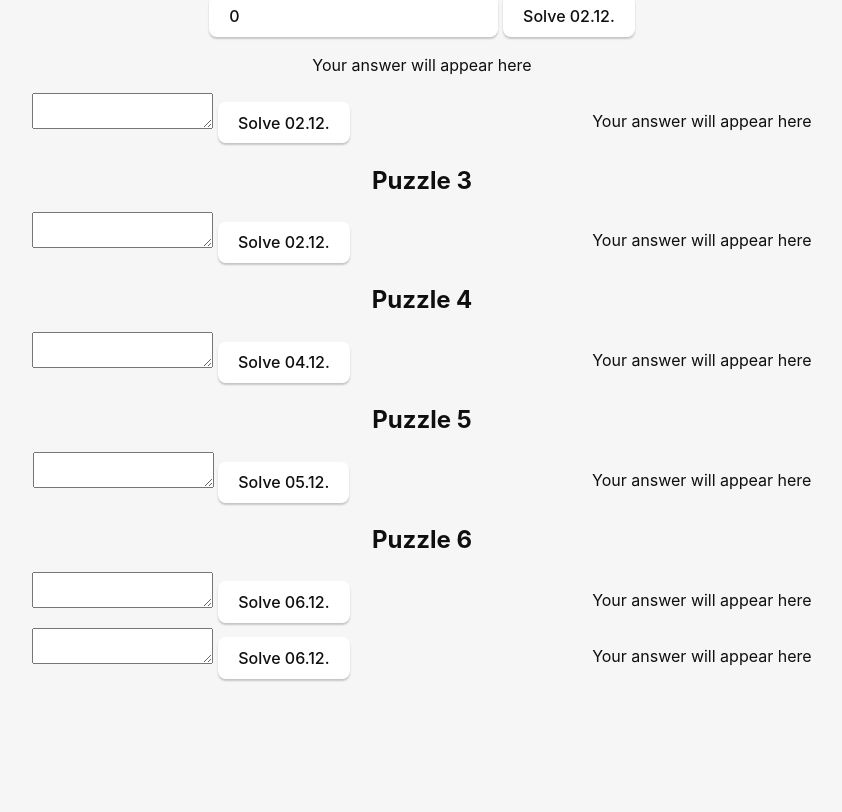
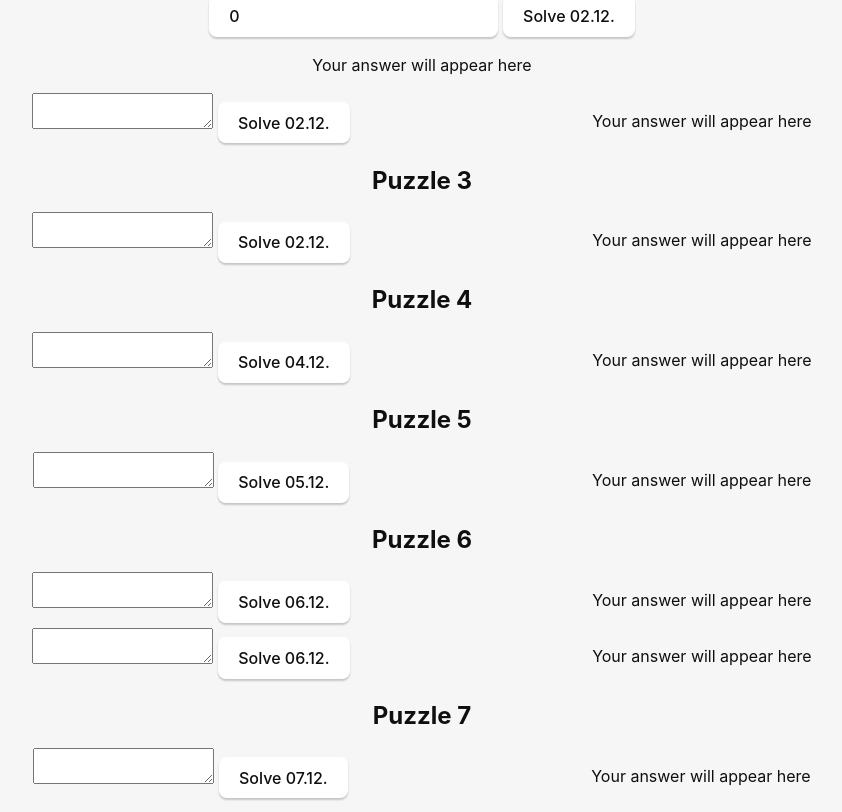
Before and after one commit to plumberpumpkin/AoC23, a Svelte app: page / in a window 1280 px wide. Shown: the part 532-1344 px from the top of the page, without its empty margins (218-1060 px from the left). Before the commit the page ends 1224 px from the top, so only its background shows below. Built offline with nearby package versions, Linux system fonts and the light colour scheme.

Commit message:
puzzle 7 - setup

```diff
--- a/src/App.svelte
+++ b/src/App.svelte
@@ -8,6 +8,7 @@
   import Puzzle5 from "./lib/Puzzle5.svelte";
   import Puzzle6 from "./lib/Puzzle6.svelte";
   import Puzzle6Advanced from "./lib/Puzzle6Advanced.svelte";
+  import Puzzle7 from "./lib/Puzzle7.svelte";
 </script>
 
 <main class="container">
@@ -43,5 +44,9 @@
   <div class="row">
     <Puzzle6Advanced/>
   </div>
+  <h2>Puzzle 7</h2>
+    <div class="row">
+        <Puzzle7/>
+    </div>
 
 </main>
--- /dev/null
+++ b/src/lib/Puzzle7.svelte
@@ -0,0 +1,18 @@
+<script>
+    import {invoke}  from "@tauri-apps/api/tauri";
+    let input7;
+    let result7 = "Your answer will appear here";
+    async function puzzle7(){
+        result7 = await invoke("puzzle7", { input: input7 })
+    }
+</script>
+
+<div class="row">
+    <form on:submit|preventDefault={puzzle7}>
+        <textarea id="puzzle7-input" class="input-text-area"  bind:value={input7}/>
+        <button type="submit">Solve 07.12.</button>
+    </form>
+</div>
+<div class="row">
+    <p class="row">{result7}</p>
+</div>
```
Also changed, not shown: 2 other files (tests, documents, lock files or other folders).
